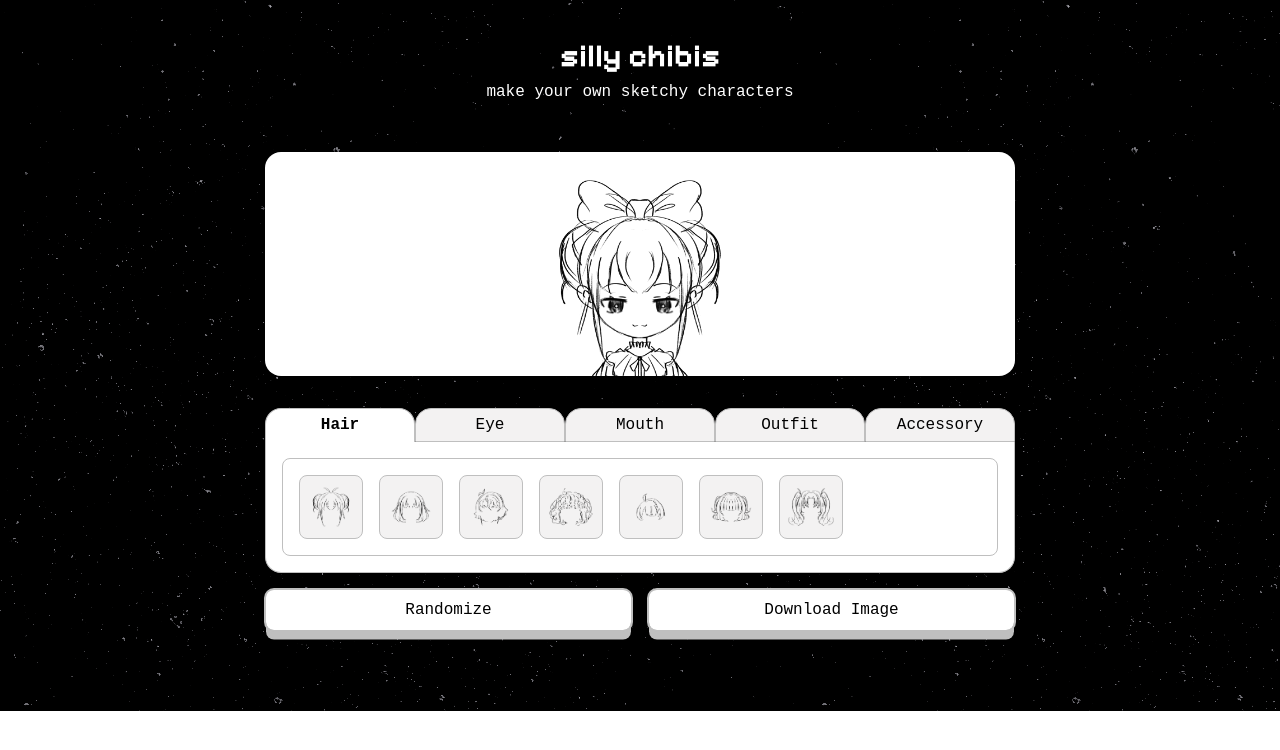
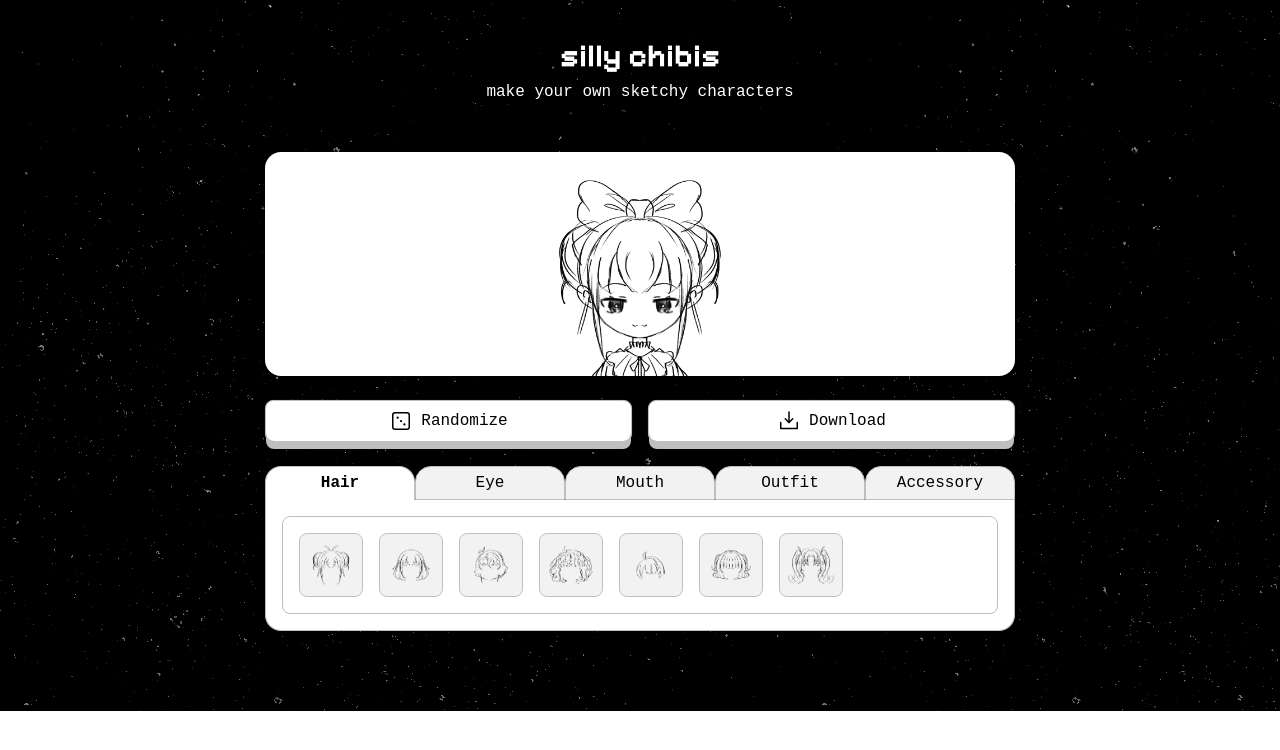
Before and after one commit to cryptofox17/silly-chibis, a React (Vite) app: page / in a window 1280 px wide. Shown: the top 750 px of the page. Built offline with nearby package versions, Linux system fonts and the light colour scheme.

Commit message:
Added some icons, changed some css

```diff
--- a/src/App.jsx
+++ b/src/App.jsx
@@ -1,5 +1,9 @@
 import { useState } from "react";
 import html2canvas from 'html2canvas';
+
+//icons
+import donwloadIcon from './icons/download-simple.svg'
+import randomizeIcon from './icons/dice-three.svg'
 
 import face from "./assets/character_pics/face.webp";
 
@@ -317,7 +321,7 @@ function App() {
       <div class="container">
         <div class="text-container">
           <h1>silly chibis</h1>
-          <p>make your own sketchy characters</p>
+          <p className="title-subtext">make your own sketchy characters</p>
         </div>
 
         <div class="character-studio" >
@@ -334,6 +338,22 @@ function App() {
 
 
           <div className="actions">
+
+
+
+          <div className="actions-container">
+              <button onClick={() => RandomizeFeatures()} class="primary-btn">
+                {" "}
+                <img src={randomizeIcon} alt="randomize-icon" height={24} width={24}/>
+                Randomize
+              </button>
+              <button onClick={() => DownloadImage()}class="primary-btn">
+
+              <img src={donwloadIcon} alt="download-icon" height={24} width={24}/>
+              Download
+               </button>
+            </div>
+
             <div class="asset-selection-panel">
               <div className="tabs-container">
                 <Tabs
@@ -353,13 +373,7 @@ function App() {
               </div>
             </div>
 
-            <div className="actions-container">
-              <button onClick={() => RandomizeFeatures()} class="primary-btn">
-                {" "}
-                Randomize
-              </button>
-              <button onClick={() => DownloadImage()}class="primary-btn">Download Image</button>
-            </div>
+
           </div>
         </div>
       </div>
--- a/src/index.css
+++ b/src/index.css
@@ -70,11 +70,13 @@ body {
   flex-direction: column;
   align-items: center;
   justify-content: center;
+  overflow-y: auto;
 }
 
 h1 {
 	font-family: "Pixelify Sans", sans-serif;
 }
+
 
 	.character-studio {
 		margin: 3em auto;
@@ -100,7 +102,6 @@ h1 {
 		width: 14em;
 		height: 14em;
 		position: relative;
-		background: #FFFFFF;
 	}
 	.character-preview > img {
 		width: 100%;
@@ -118,7 +119,6 @@ h1 {
 		z-index: 2;
 
 	}
-
 	.image-hair {
 		z-index: 3;
 	}
@@ -136,9 +136,8 @@ h1 {
 	}
 
 
-
 	.actions {
-		margin-top: 2em;
+		margin-top: 1.5em;
 		width: 100%;
 	}
 
@@ -148,11 +147,11 @@ h1 {
 		border-radius: 0  0 1em 1em;
 		border: 1px solid #BFBFBF;
         border-top: 0;
-		height: 100%;
 	}
 
 
 	.features-list {
+		height: 100% !important;
 		background: #ffffff;
 		border: 1px solid #BFBFBF;
 		border-radius: 0.5em;
@@ -189,7 +188,7 @@ h1 {
 
 
 	.actions-container {
-		margin-top: 1em;
+		margin-bottom: 1.5em;
 		display: flex;
 		gap: 1em;
 
@@ -223,7 +222,9 @@ h1 {
 		cursor: pointer;
 		border-radius: 1em 1em 0 0;
 		border: 1px solid #BFBFBF;
-        flex: 1 1 0;
+        /* flex: 1 1 auto; */
+		flex-grow: 1;
+		flex-basis: 0;
 
 	  }
 
@@ -242,6 +243,10 @@ h1 {
         border: none;
         transition: 0.2s;
 		cursor: pointer;
+		display: flex;
+		align-items: center;
+		justify-content: center;
+		gap: 0.5em;
       }
 
       .primary-btn::before {
@@ -251,7 +256,7 @@ h1 {
       height: 100%;
       left: 0;
       top:0;
-      box-shadow: 0 0 0 2px #BFBFBF, 0 0.6em 0 0 #BFBFBF;
+      box-shadow: 0 0  2px #BFBFBF, 0 0.5em 0 0 #BFBFBF;
       border-radius: inherit;
 
       }
```
Also changed, not shown: src/icons/dice-three.svg (added), src/icons/download-simple.svg (added).
